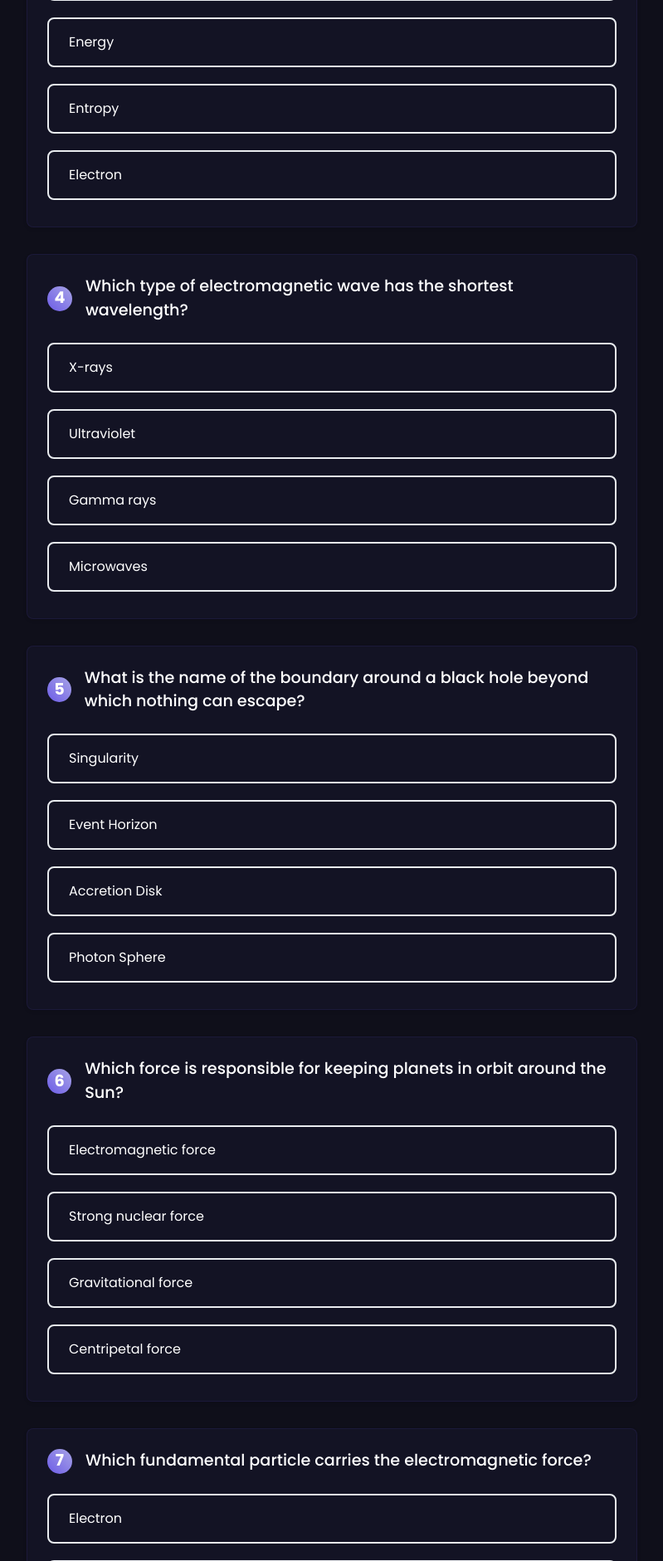
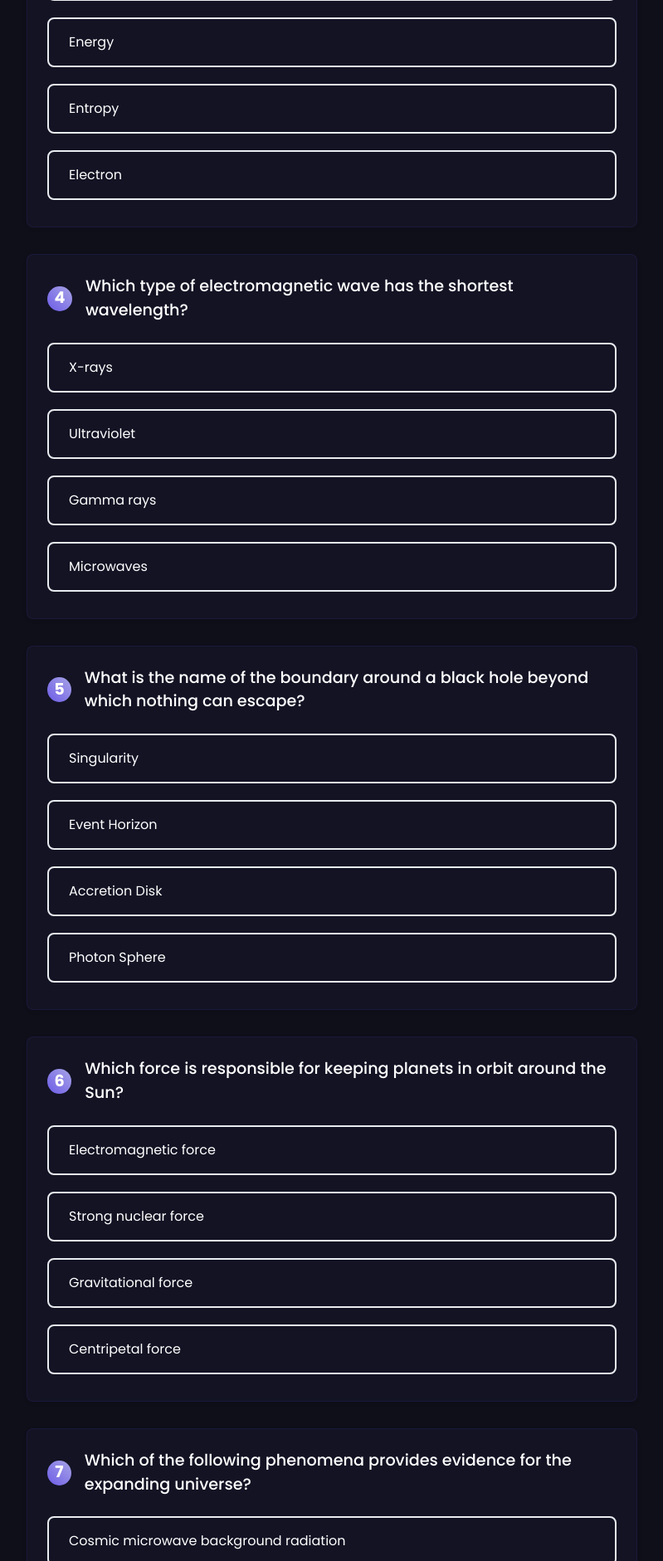
Before and after one commit to Adarsh-2003/Are-you-science-enough, a Flask app: template templates/quiz.html in a window 1280 px wide. Shown: the part 1319-3200 px from the top of the page at 83% size, without its empty margins (240-1039 px from the left). Run offline with Flask 3, Linux system fonts and the light colour scheme; the template is opened without the code that fills it: most values are stand-ins (such as "Sample title", 1, 10 or a date in 2020); parts of the project's set-up code (start-up, migrations or seed data) failed here and were passed over.

Commit message:
quiz quality update

```diff
--- a/templates/quiz.html
+++ b/templates/quiz.html
@@ -154,13 +154,13 @@ opacity: 0.9;
 const questions = [
 {
     question: "What is the approximate speed of light in vacuum, in kilometers per second?",
-    options: ["300,000", "299,792", "150,000", "186,282"],
-    correct: 1
+    options: ["300,000", "150,000", "186,282", "299,792"],
+    correct: 3
 },
 {
     question: "Which of the following planets has the strongest magnetic field?",
-    options: ["Earth", "Jupiter", "Saturn", "Neptune"],
-    correct: 1
+    options: ["Jupiter", "Earth", "Saturn", "Neptune"],
+    correct: 0
 },
 {
     question: "What does E represent in Einstein's famous equation E = mc²?",
@@ -183,8 +183,8 @@ const questions = [
     correct: 2
 },
 {
-    question: "Which fundamental particle carries the electromagnetic force?",
-    options: ["Electron", "Neutron", "Photon", "Proton"],
+    question: "Which of the following phenomena provides evidence for the expanding universe?",
+    options: ["Cosmic microwave background radiation", "Gravitational lensing", "Redshift of distant galaxies", "Solar flares"],
     correct: 2
 },
 {
```
Also changed, not shown: README.md, static/demo.jpg (added), static/demo.png (deleted).
